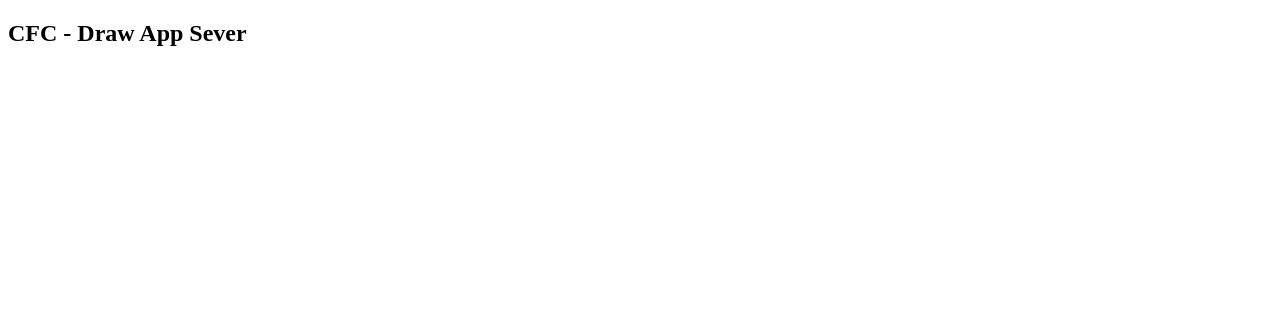
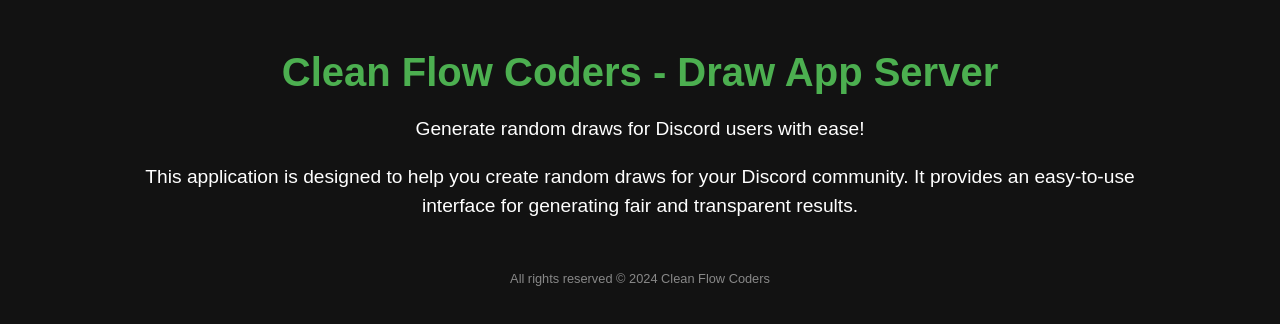
Before and after one commit to jhoset/server-cleanflowcoders, a website: page public/index.html in a window 1280 px wide. Drawn offline with Linux system fonts and the light colour scheme.

Commit message:
Update Static Content

```diff
--- /dev/null
+++ b/public/css/styles.css
@@ -0,0 +1,40 @@
+body {
+    font-family: Arial, sans-serif;
+    margin: 0;
+    padding: 0;
+    background-color: #121212;
+    color: #fff;
+}
+
+.container {
+    width: 80%;
+    margin: 50px auto;
+    text-align: center;
+}
+
+h1 {
+    color: #4caf50;
+    font-size: 2.5rem;
+    margin-bottom: 20px;
+}
+
+p {
+    color: #fff;
+    font-size: 1.2rem;
+    line-height: 1.5;
+}
+
+.footer {
+    margin-top: 50px;
+    color: #888;
+    font-size: 0.8rem;
+}
+
+.footer a {
+    color: #fff;
+    text-decoration: none;
+}
+
+.footer a:hover {
+    text-decoration: underline;
+}
--- a/public/index.html
+++ b/public/index.html
@@ -3,9 +3,15 @@
 <head>
     <meta charset="UTF-8">
     <meta name="viewport" content="width=device-width, initial-scale=1.0">
-    <title>Document</title>
+    <title>CFC Draw App</title>
+    <link rel="stylesheet" href="./css/styles.css">
 </head>
 <body>
-    <h2> CFC - Draw App Sever </h2>
+<div class="container">
+    <h1>Clean Flow Coders - Draw App Server</h1>
+    <p>Generate random draws for Discord users with ease!</p>
+    <p>This application is designed to help you create random draws for your Discord community. It provides an easy-to-use interface for generating fair and transparent results.</p>
+    <div class='footer'>All rights reserved &copy; 2024 Clean Flow Coders</div>
+</div>
 </body>
 </html>
```
